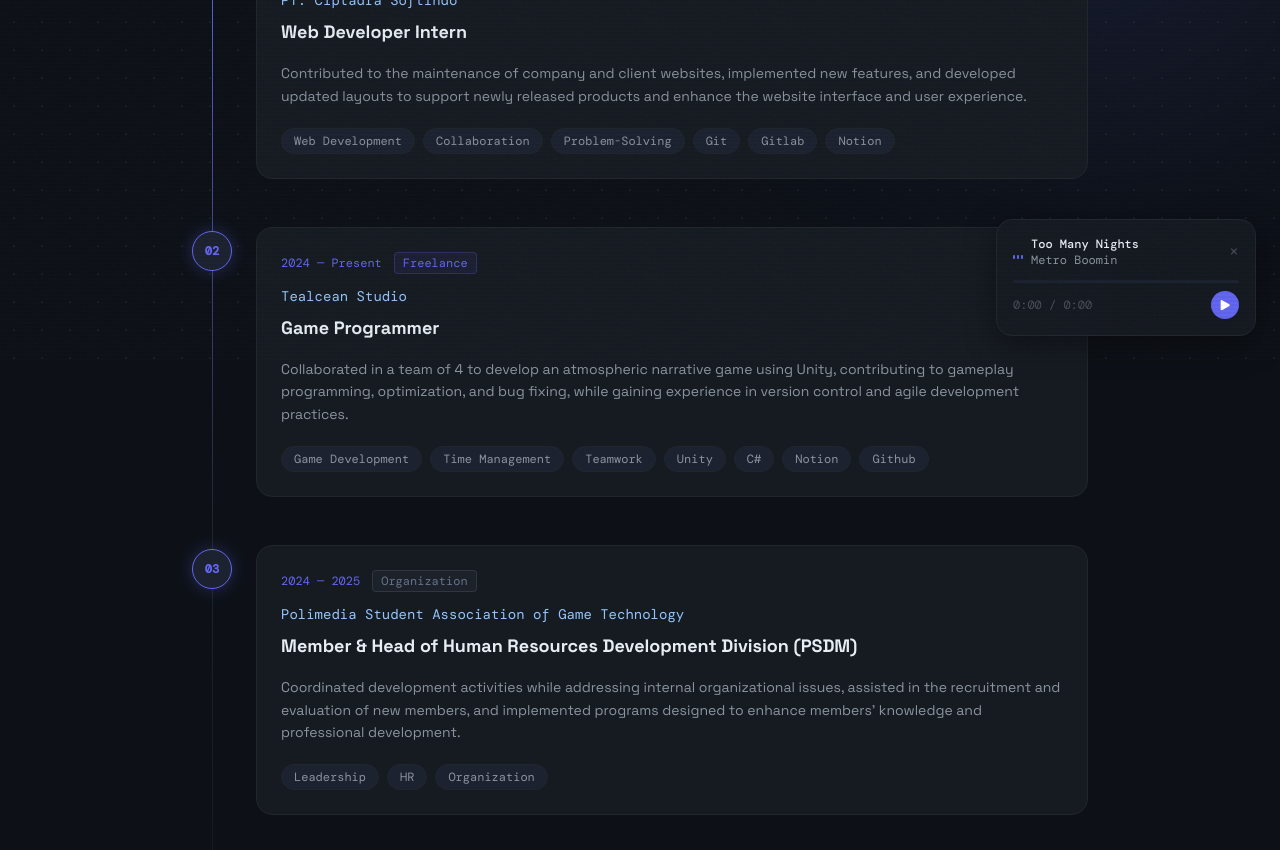
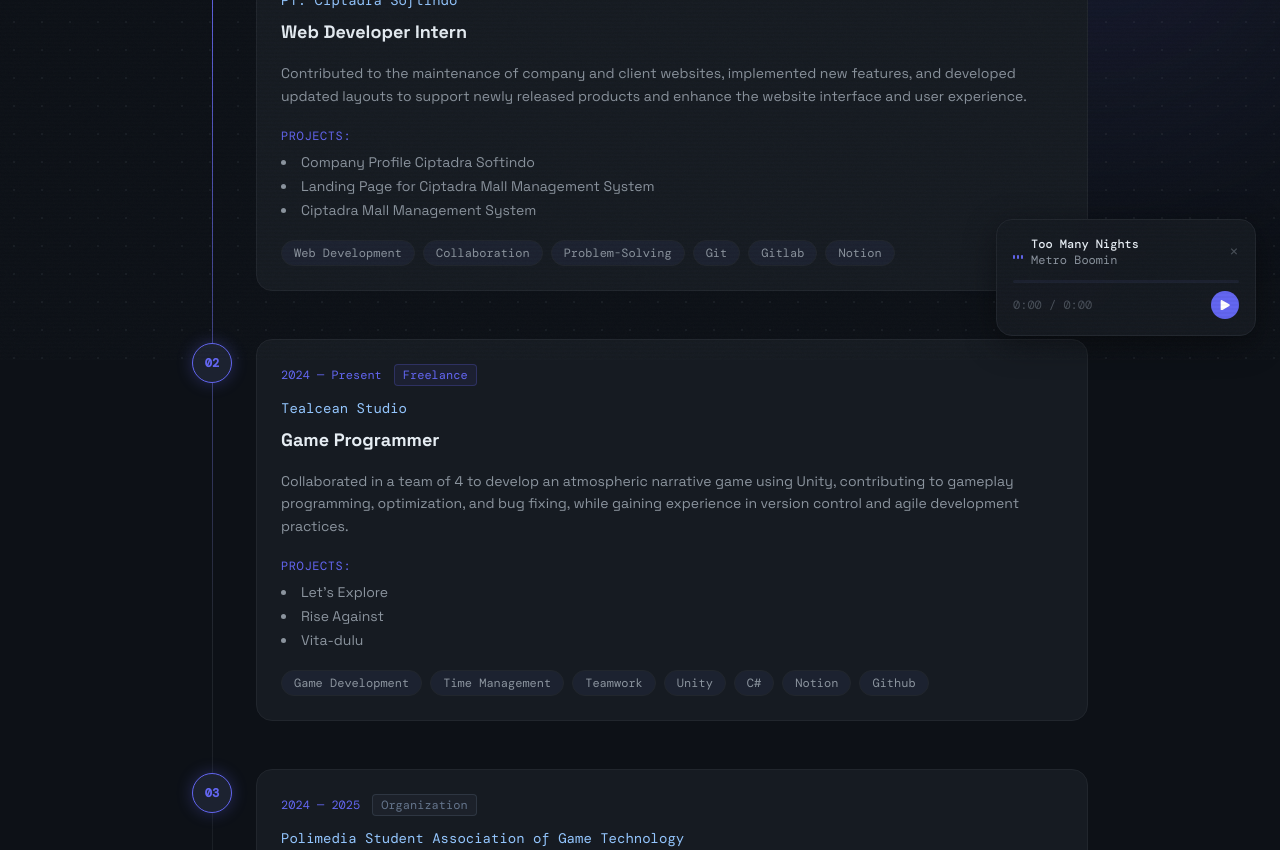
Before and after one commit to Jemsdiggory/my-portfolio, a Next.js app: page /experience in a window 1280 px wide. Shown: the part 440-1290 px from the top of the page. Built offline with nearby package versions, Linux system fonts and the light colour scheme; a web font is replaced by a local one.

Commit message:
feat: adding new project tags on experience page

```diff
--- a/app/experience/page.js
+++ b/app/experience/page.js
@@ -11,6 +11,11 @@
     role: "Web Developer Intern",
     description:
       "Contributed to the maintenance of company and client websites, implemented new features, and developed updated layouts to support newly released products and enhance the website interface and user experience.",
+    projects: [
+      "Company Profile Ciptadra Softindo",
+      "Landing Page for Ciptadra Mall Management System",
+      "Ciptadra Mall Management System",
+    ],
     tags: ["Web Development", "Collaboration", "Problem-Solving", "Git", "Gitlab", "Notion"],
   },
   {
@@ -20,6 +25,11 @@
     role: "Game Programmer",
     description:
       "Collaborated in a team of 4 to develop an atmospheric narrative game using Unity, contributing to gameplay programming, optimization, and bug fixing, while gaining experience in version control and agile development practices.",
+    projects: [
+      "Let's Explore",
+      "Rise Against",
+      "Vita-dulu",
+    ],
     tags: ["Game Development", "Time Management", "Teamwork", "Unity", "C#", "Notion", "Github"],
   },
   {
@@ -154,6 +164,18 @@
                         {exp.description}
                       </p>
 
+                      {/* projects */}
+                      {exp.projects && (
+                        <div className="mb-5">
+                          <p className="font-mono text-xs mb-2 uppercase tracking-wider" style={{ color: "var(--accent)" }}>Projects:</p>
+                          <ul className="list-disc list-inside text-sm space-y-1" style={{ color: "var(--text-muted)" }}>
+                            {exp.projects.map((project, idx) => (
+                              <li key={idx}>{project}</li>
+                            ))}
+                          </ul>
+                        </div>
+                      )}
+
                       {/* tags */}
                       <div className="flex flex-wrap gap-2">
                         {exp.tags.map((tag) => (
```
